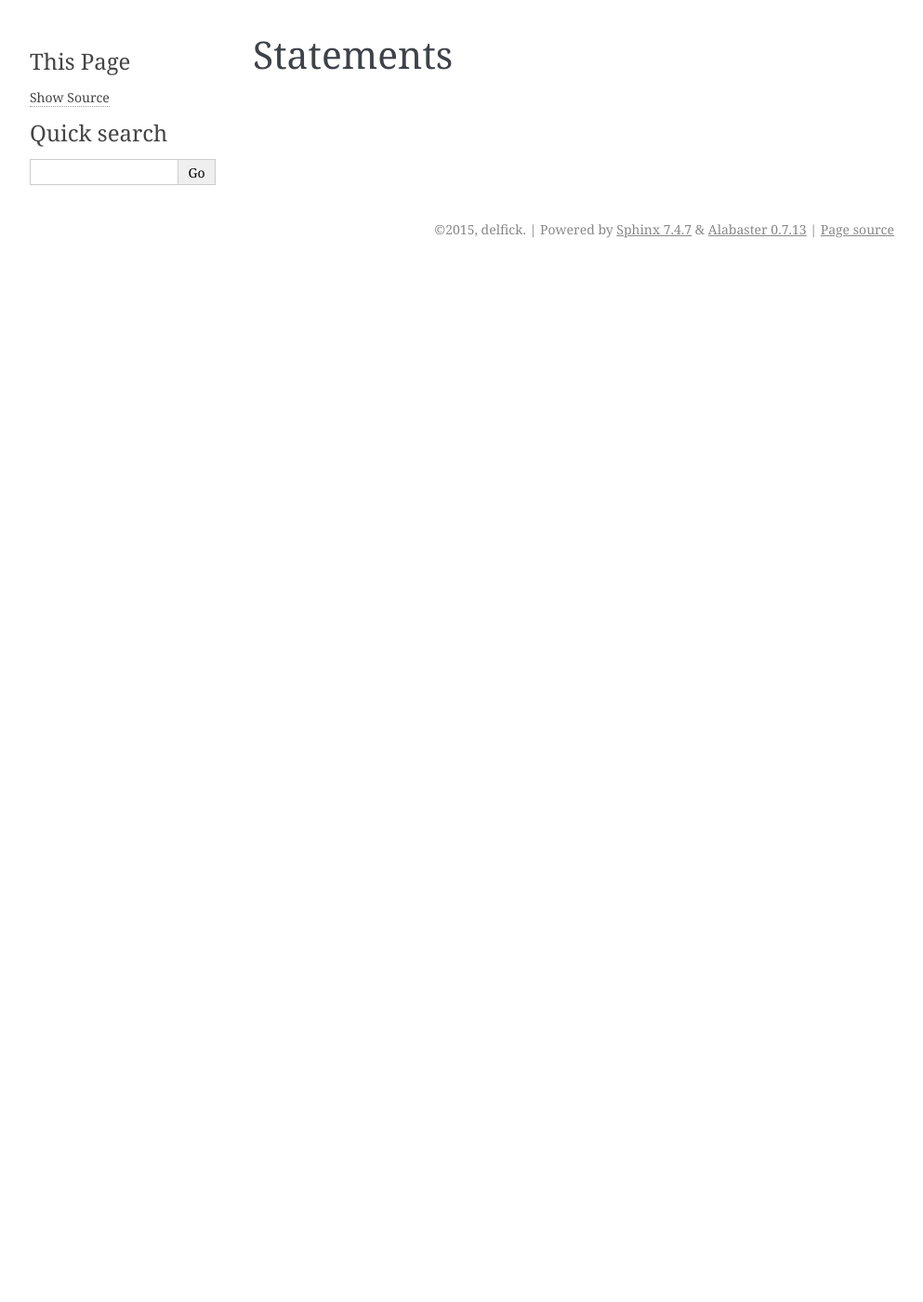
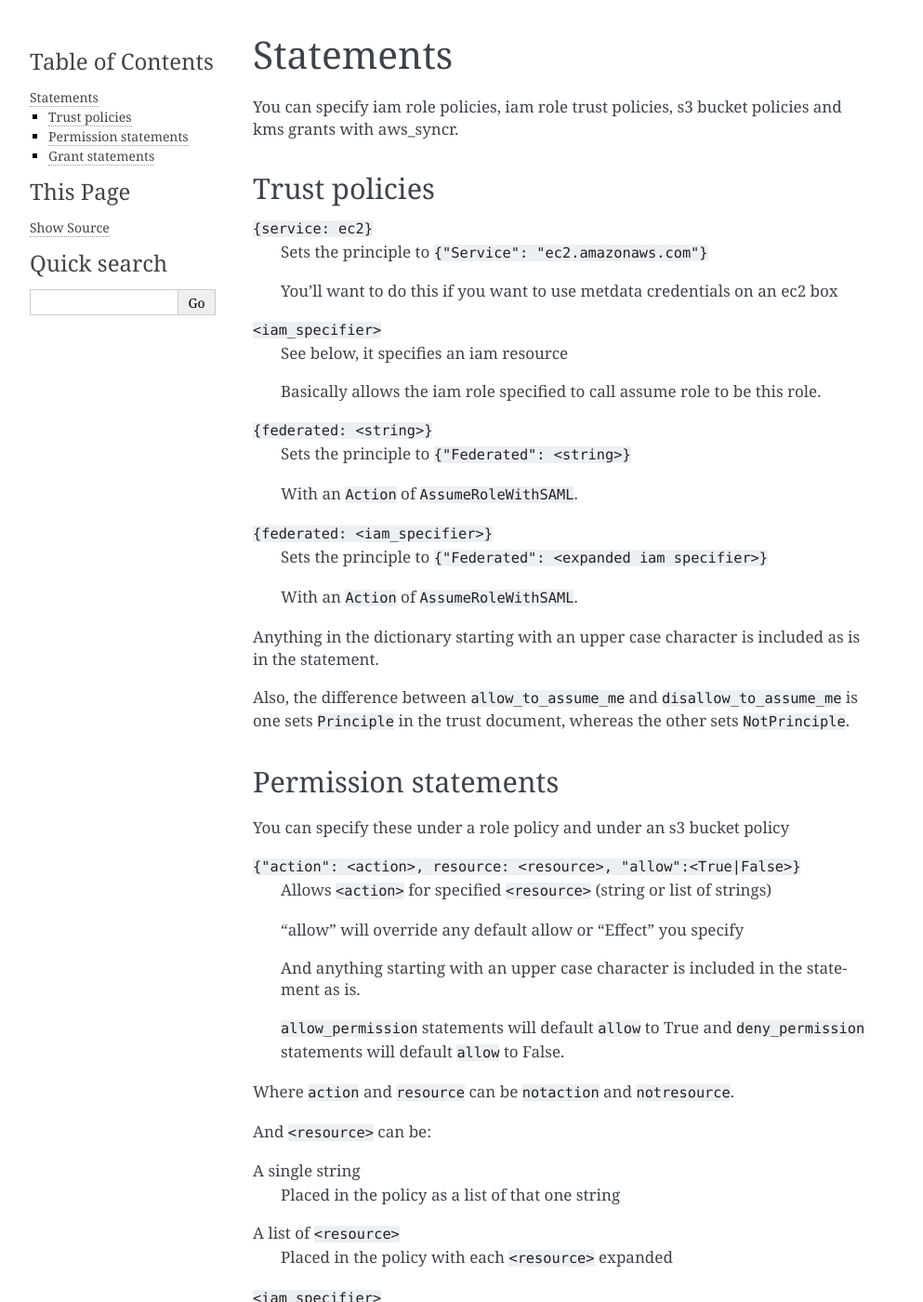
Before and after one commit to delfick/aws_syncr, a Sphinx documentation site: the page built from docs/docs/statements.rst, in a window 1280 px wide and 1400 px high. Shown: the whole window at 93% size, without its empty margins (148-1141 px from the left). Built offline with Sphinx 7.4.7, drawn with Linux system fonts in a browser that asks for light colours; some of the changed text lies outside the part shown.

Commit message:
Adding information about statements

```diff
--- a/docs/docs/statements.rst
+++ b/docs/docs/statements.rst
@@ -2,3 +2,104 @@
 
 Statements
 ==========
+
+You can specify iam role policies, iam role trust policies, s3 bucket policies
+and kms grants with aws_syncr.
+
+Trust policies
+--------------
+
+``{service: ec2}``
+   Sets the principle to ``{"Service": "ec2.amazonaws.com"}``
+
+   You'll want to do this if you want to use metdata credentials on an ec2 box
+
+``<iam_specifier>``
+   See below, it specifies an iam resource
+
+   Basically allows the iam role specified to call assume role to be this role.
+
+``{federated: <string>}``
+   Sets the principle to ``{"Federated": <string>}``
+
+   With an ``Action`` of ``AssumeRoleWithSAML``.
+
+``{federated: <iam_specifier>}``
+   Sets the principle to ``{"Federated": <expanded iam specifier>}``
+
+   With an ``Action`` of ``AssumeRoleWithSAML``.
+
+Anything in the dictionary starting with an upper case character is included as
+is in the statement.
+
+Also, the difference between ``allow_to_assume_me`` and ``disallow_to_assume_me``
+is one sets ``Principle`` in the trust document, whereas the other sets ``NotPrinciple``.
+
+Permission statements
+---------------------
+
+You can specify these under a role policy and under an s3 bucket policy
+
+``{"action": <action>, resource: <resource>, "allow":<True|False>}``
+   Allows ``<action>`` for specified ``<resource>`` (string or list of strings)
+
+   "allow" will override any default allow or "Effect" you specify
+
+   And anything starting with an upper case character is included in the
+   statement as is.
+
+   ``allow_permission`` statements will default ``allow`` to True and
+   ``deny_permission`` statements will default ``allow`` to False.
+
+Where ``action`` and ``resource`` can be ``notaction`` and ``notresource``.
+
+And ``<resource>`` can be:
+
+A single string
+   Placed in the policy as a list of that one string
+
+A list of ``<resource>``
+   Placed in the policy with each ``<resource>`` expanded
+
+``<iam_specifier>``
+   See below, it specifies an iam resource
+
+``{"s3": <s3_specifier>}``
+   "arn:aws:s3:::<s3_specifier>
+
+``{"s3": [<s3_specifier>, <s3_specifier>, ...]}``
+   ["arn:aws:s3:::<s3_specifier>", "arn:aws:s3:::<s3_specifier>", ...]
+
+Where ``<iam_specifer>`` can be:
+
+``{"iam":"__self__"}``
+   arn for the role/user this policy is being given to
+
+``{"iam":<specifier>, "account":<account>"}``
+   "arn:aws:iam::<account>:<specifier>"
+
+   Where account is retrieved from our accounts dictionary from accounts.yaml
+
+Where ``<s3_specifier>`` can be:
+
+``__self__``
+  arn for the bucket this policy is being given to
+
+``<name>``
+  Name of a bucket
+
+``<name>/<path>``
+  Name of a bucket with some path
+
+Grant statements
+----------------
+
+Grants can be specified as
+
+``{"operations": [<operation>, ...], "grantee": [<iam_specifier>, ...], "retiree": [<iam_specifer>, ...], "grant_tokens": [<grant_token>, ...], "constraints": <constraints>}``
+
+  Only ``operations`` and ``grantee`` are required. Also, capitalized keys
+  are included in the policy.
+
+See http://docs.aws.amazon.com/kms/latest/developerguide/grants.html for more
+information.
```
